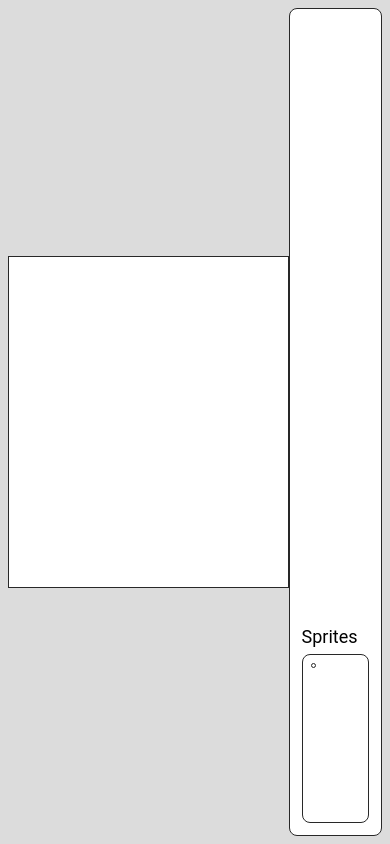
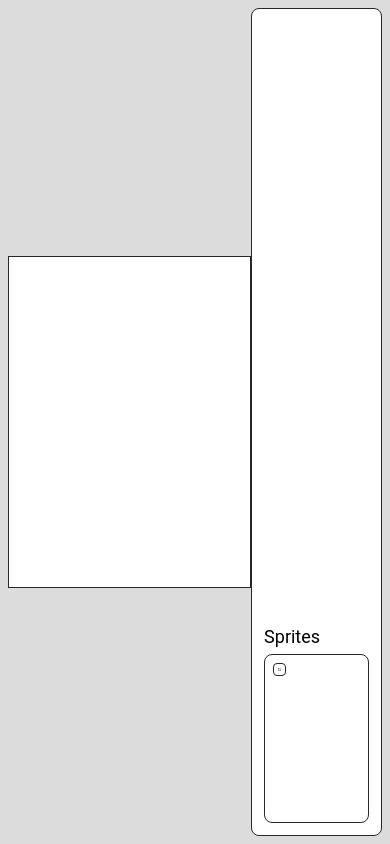
Before and after one commit to jdc-cunningham/pelicam, a React (Create React App) app in the folder src/menu-builder/app/: page / in a window 390 px wide. Built offline with nearby package versions, Linux system fonts and the light colour scheme.

Commit message:
some responsiveness

```diff
--- a/src/menu-builder/app/src/App.scss
+++ b/src/menu-builder/app/src/App.scss
@@ -19,6 +19,10 @@
   justify-content: center;
   width: 75%;
   height: 100%;
+
+  @media screen and (max-width: 1200px) {
+    width: 65%;
+  }
 }
 
 .App__right {
@@ -31,6 +35,10 @@
   border: 1px solid #282828;
   background-color: white;
   border-radius: 0.5rem;
+
+  @media screen and (max-width: 1200px) {
+    width: 35%;
+  }
 }
 
 .App__right-menu-tree {
--- a/src/menu-builder/app/src/components/SpritesDragDrop/SpritesDragDrop.js
+++ b/src/menu-builder/app/src/components/SpritesDragDrop/SpritesDragDrop.js
@@ -107,7 +107,11 @@ const SpritesDragDrop = (props) => {
   return (
     <div className="App__right-sprites">
       <h2>Sprites</h2>
-      <div className={`App__right-sprites-body ${sprites.length ? 'has-sprites': ''}`} onDragOver={(e) => {e.preventDefault()}} onDrop={imgDrop}>
+      <div
+        className={`App__right-sprites-body ${sprites.length ? 'has-sprites': ''}`}
+        onDragOver={(e) => {e.preventDefault()}}
+        onDrop={imgDrop}
+      >
         {!sprites.length > 0 && <p>Drag and drop sprites here</p>}
         {sprites.length > 0 && renderSprites()}
       </div>
```
